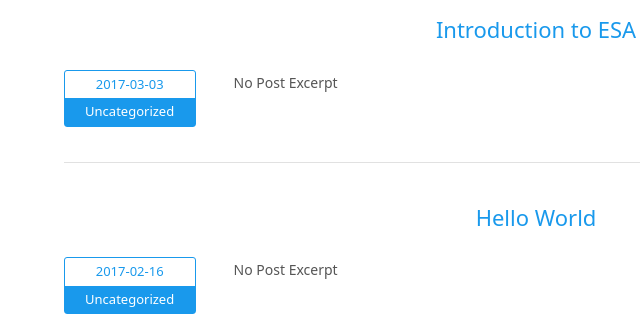
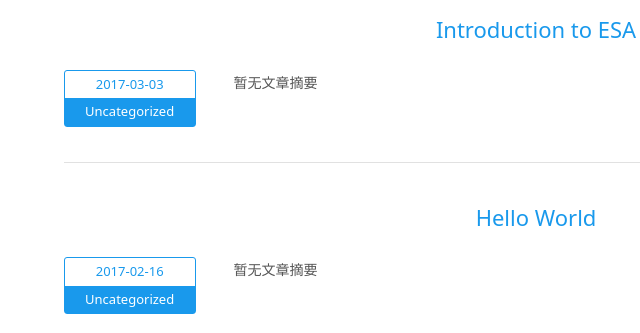
Before and after one commit to yangyunhan/yangyunhan.github.io, a plain HTML site: page index.html in a window 1280 px wide. Shown: the part 367-700 px from the top of the page, 104-744 px from the left. Drawn offline with Linux system fonts and the light colour scheme.

Commit message:
Site updated: 2017-03-04 11:17:56

```diff
--- a/index.html
+++ b/index.html
@@ -109,7 +109,7 @@
       </div>
     </div>
     <!-- Post Excerpt -->
-    <div class="excerpt typo">No Post Excerpt</div>
+    <div class="excerpt typo">暂无文章摘要</div>
     <!-- Post Tags -->
     <div class="tags">
 
@@ -139,7 +139,7 @@
       </div>
     </div>
     <!-- Post Excerpt -->
-    <div class="excerpt typo">No Post Excerpt</div>
+    <div class="excerpt typo">暂无文章摘要</div>
     <!-- Post Tags -->
     <div class="tags">
 
```
Also changed, not shown: 2017/02/16/hello-world/index.html (+1 -1 lines), 2017/03/03/Introduction-to-ESA/index.html (+2 -2 lines).
